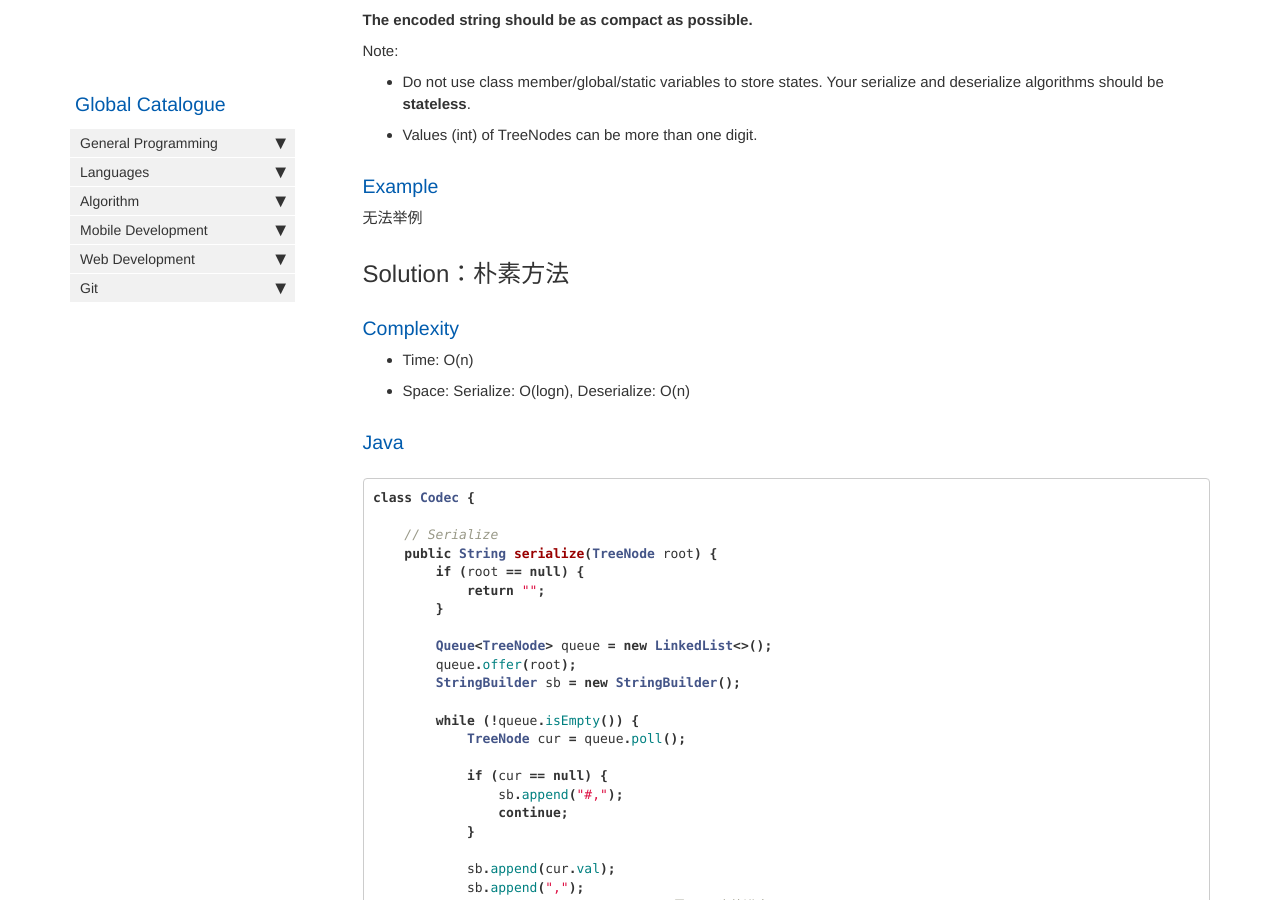
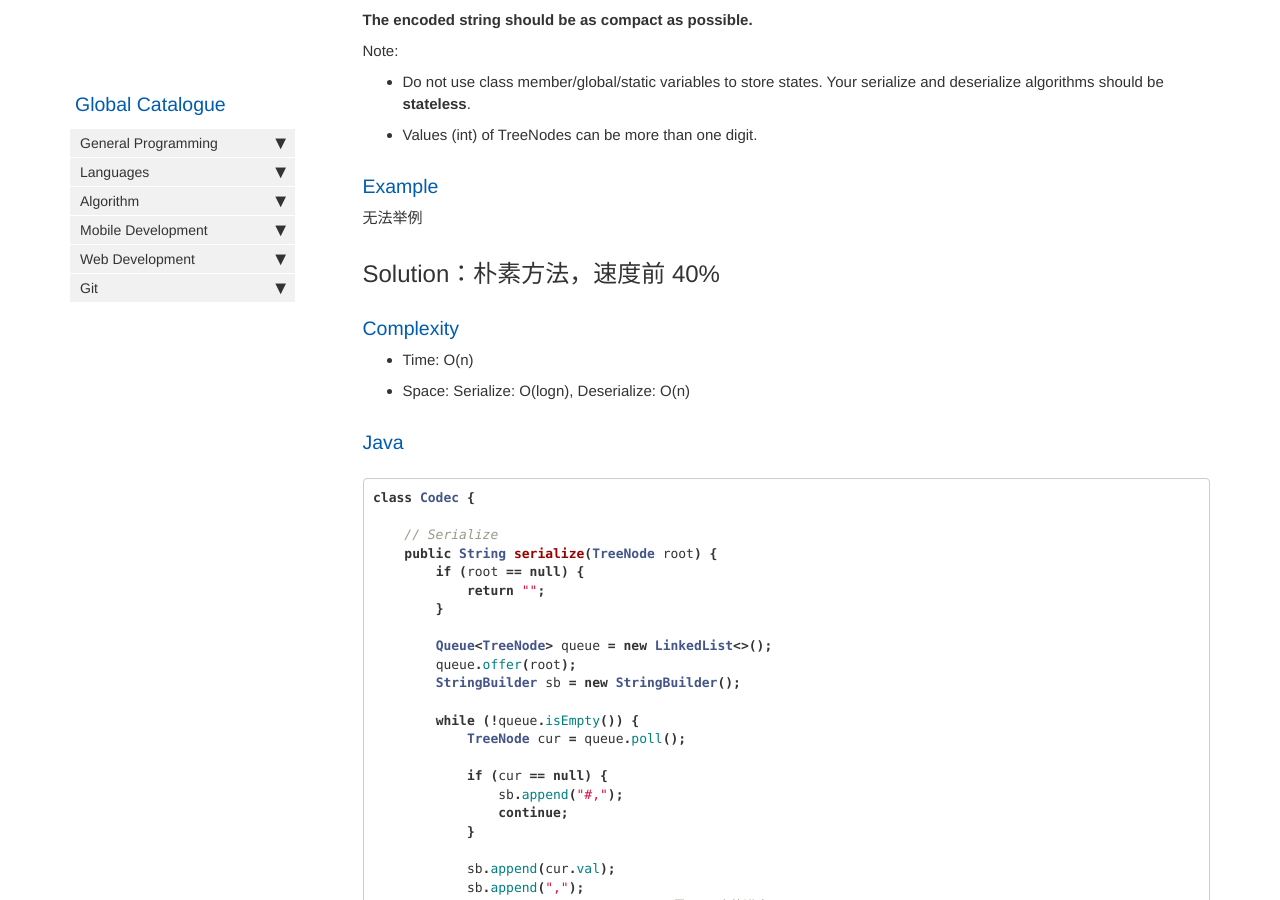
Before and after one commit to HungryOrc/hungryorc.github.io, a Jekyll site: the page built from pages/algorithm/algorithm_serializeAndDeserialize_BST.md, in a window 1280 px wide and 900 px high, scrolled down 725 px. Built offline with Jekyll 4.4.1, drawn with Linux system fonts in a browser that asks for light colours; nearby versions of some CDN libraries; comment, search, counter and statistics services are not loaded.

Commit message:
Update algorithm_serializeAndDeserialize_BST.md

```diff
--- a/pages/algorithm/algorithm_serializeAndDeserialize_BST.md
+++ b/pages/algorithm/algorithm_serializeAndDeserialize_BST.md
@@ -35,7 +35,7 @@ Note:
 ### Example
 无法举例
 
-## Solution：朴素方法
+## Solution：朴素方法，速度前 40%
 
 ### Complexity
 * Time: O(n)
```
